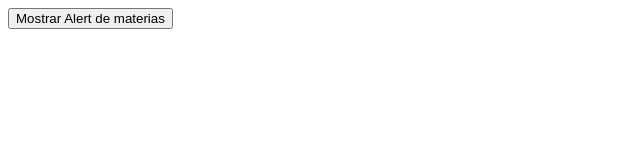
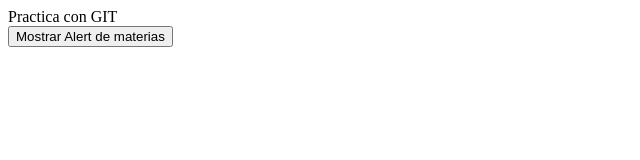
Before and after one commit to Krauzther/firstRepository, a plain HTML site: page index.html in a window 1280 px wide. Shown: the whole page, without its empty margins (0-640 px from the left). Drawn offline with nearby package versions, Linux system fonts and the light colour scheme.

Commit message:
Adición de header
Cambios locales en el código fuente

```diff
--- a/index.html
+++ b/index.html
@@ -28,6 +28,7 @@
 		</script>
 	</head>
 	<body>
+		<header>Practica con GIT</header>
 		<button onclick="mostraMaterias();">Mostrar Alert de materias</button>
 	</body>
 </html>
```
